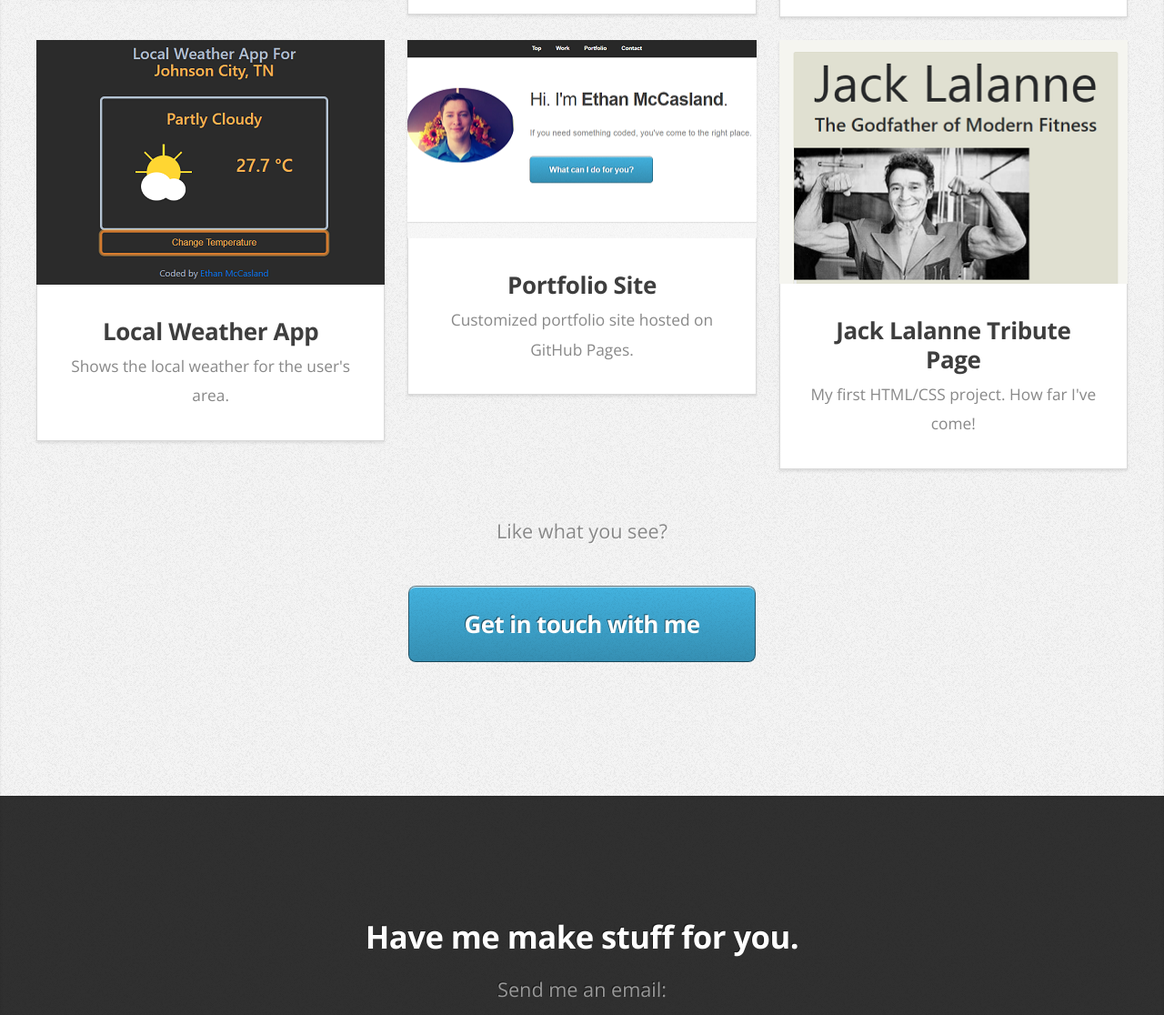
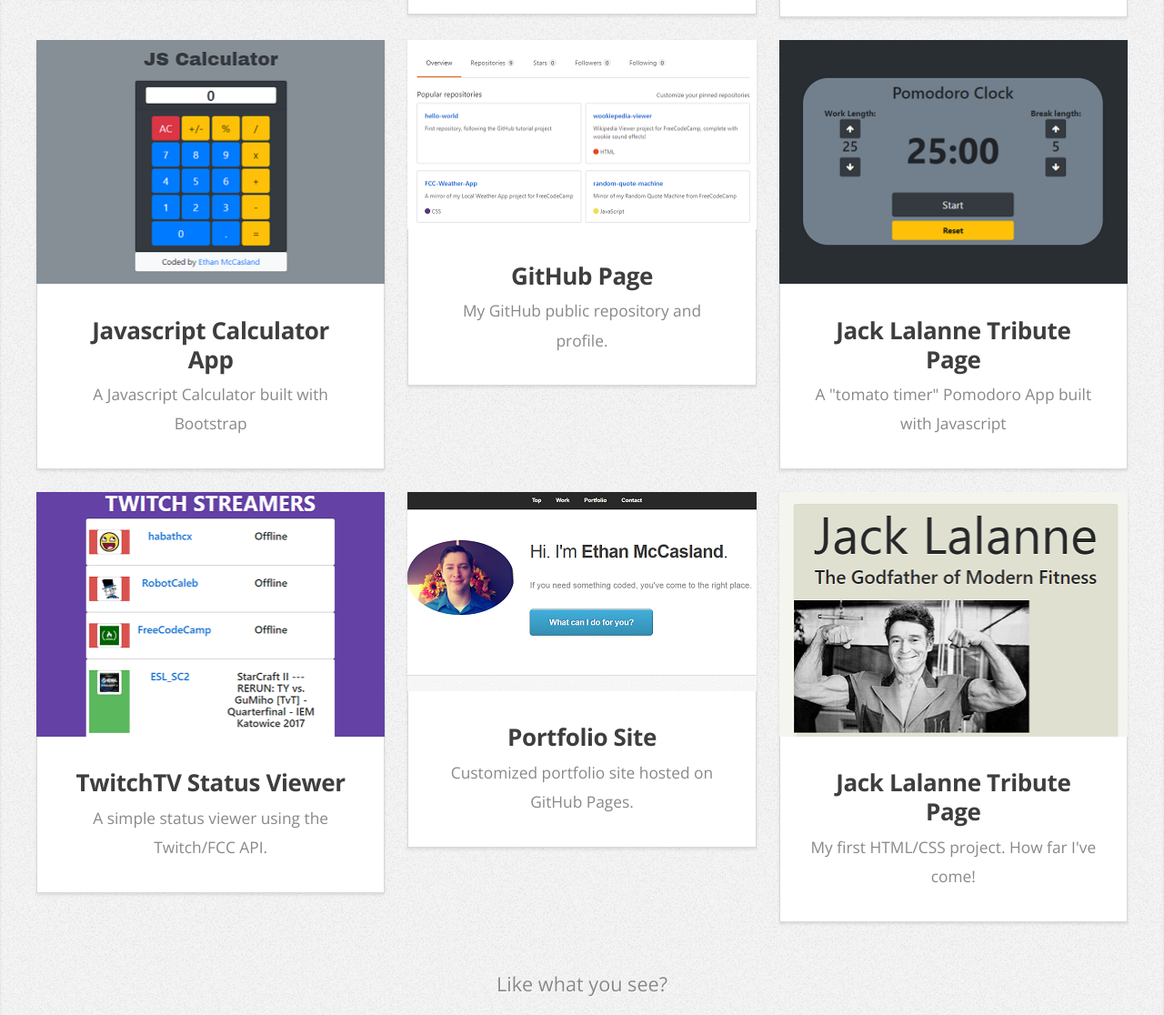
Before and after one commit to Blumanji/Blumanji.github.io, a plain HTML site: page index.html in a window 1280 px wide. Shown: the part 2459-3575 px from the top of the page at 91% size. Drawn offline with nearby package versions, Linux system fonts and the light colour scheme.

Commit message:
Updated Portfolio Site
Added recent projects

```diff
--- a/index.html
+++ b/index.html
@@ -126,9 +126,32 @@
 						<div class="row">
 							<div class="4u">
 								<article class="box style2">
-									<a href="https://codepen.io/Blumanji/full/PKqpVm/" class="image featured"><img src="images/weather-app.PNG" alt="" /></a>
-									<h3><a href="https://codepen.io/Blumanji/full/PKqpVm/">Local Weather App</a></h3>
-									<p>Shows the local weather for the user's area.</p>
+									<a href="https://codepen.io/Blumanji/full/VMGWZE/" class="image featured"><img src="images/JS-Calculator.PNG" alt="" /></a>
+									<h3><a href="https://codepen.io/Blumanji/full/PKqpVm/">Javascript Calculator App</a></h3>
+									<p>A Javascript Calculator built with Bootstrap</p>
+								</article>
+							</div>
+							<div class="4u">
+								<article class="box style2">
+									<a href="https://github.com/blumanji" class="image featured"><img src="images/GitHub-thumbnail.PNG" alt="" /></a>
+									<h3><a href="https://blumanji.github.io/">GitHub Page</a></h3>
+									<p>My GitHub public repository and profile.</p>
+								</article>
+							</div>
+							<div class="4u">
+								<article class="box style2">
+									<a href="https://codepen.io/Blumanji/full/QqMbge/" class="image featured"><img src="images/Pomodoro-Clock.PNG" alt="" /></a>
+									<h3><a href="https://codepen.io/Blumanji/full/ZKZQRb/">Jack Lalanne Tribute Page</a></h3>
+									<p>A "tomato timer" Pomodoro App built with Javascript</p>
+								</article>
+							</div>
+						</div>
+						<div class="row">
+							<div class="4u">
+								<article class="box style2">
+									<a href="https://codepen.io/Blumanji/full/wqXwbZ/" class="image featured"><img src="images/twitch-thumbnail.PNG" alt="" /></a>
+									<h3><a href="https://codepen.io/Blumanji/full/wqXwbZ/">TwitchTV Status Viewer</a></h3>
+									<p>A simple status viewer using the Twitch/FCC API.</p>
 								</article>
 							</div>
 							<div class="4u">
```
Also changed, not shown: images/GitHub-thumbnail.PNG (added), images/JS-Calculator.PNG (added), images/Pomodoro-Clock.PNG (added).
